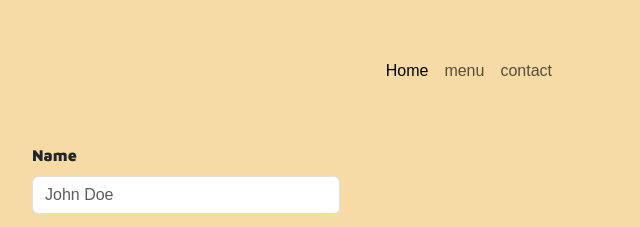
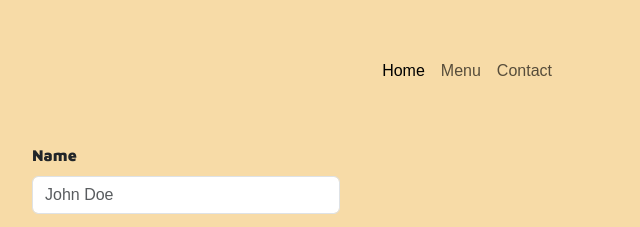
Before and after one commit to AbrahamEsc1911/FDSRestaurantMegui, a plain HTML site: page pages/contact.html in a window 1280 px wide. Shown: the top 227 px of the page, 640-1280 px from the left. Drawn offline with nearby package versions, Linux system fonts and the light colour scheme.

Commit message:
Feat: fixing texts

```diff
--- a/pages/contact.html
+++ b/pages/contact.html
@@ -35,8 +35,8 @@
                     <div class="collapse navbar-collapse" id="navbarNavAltMarkup">
                         <div class="navbar-nav">
                             <a class="nav-link active" aria-current="page" href="../index.html">Home</a>
-                            <a class="nav-link" href="./menu.html">menu</a>
-                            <a class="nav-link" href="./contact.html">contact</a>
+                            <a class="nav-link" href="./menu.html">Menu</a>
+                            <a class="nav-link" href="./contact.html">Contact</a>
                         </div>
                     </div>
                 </div>
```
Also changed, not shown: pages/menu.html (+2 -2 lines).
